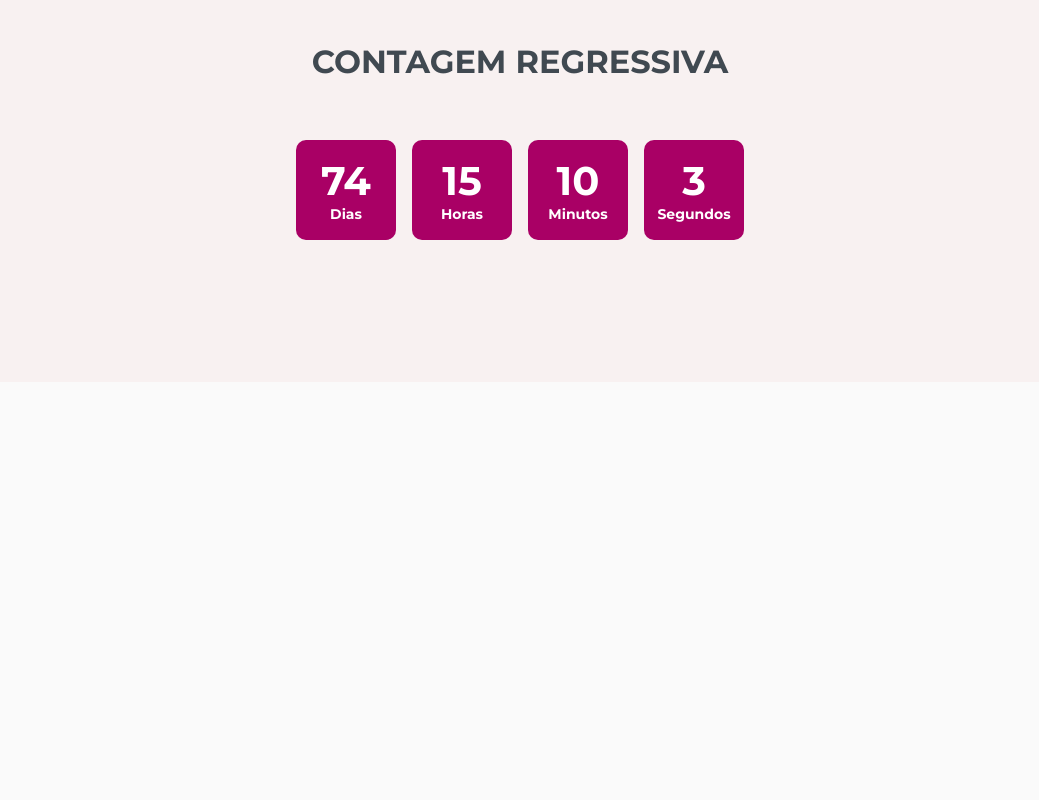
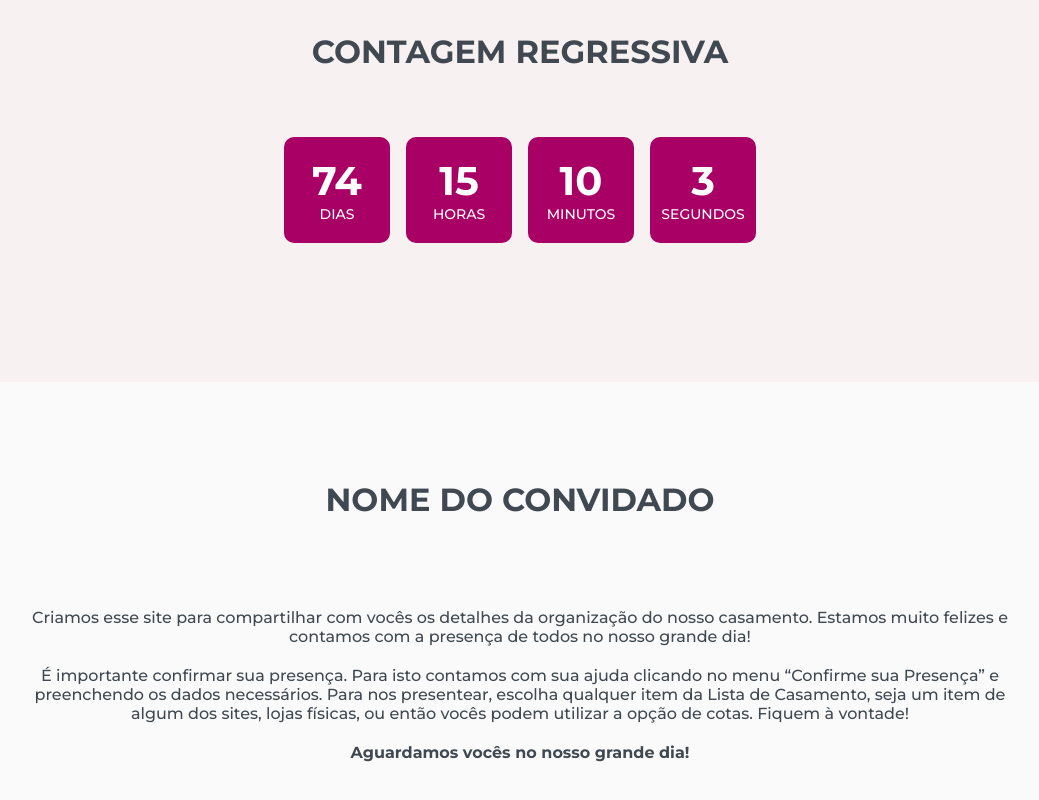
Before and after one commit to eniofilipe22/lorenaeenio, a React (Vite) app: page / in a window 1280 px wide. Shown: the part 990-1790 px from the top of the page, without its empty margins (120-1159 px from the left). Before the commit the page ends 1372 px from the top, so only its background shows below. Built offline with nearby package versions, Linux system fonts and the light colour scheme.

Commit message:
Criação da sessão de convite

```diff
--- a/src/App.css
+++ b/src/App.css
@@ -24,6 +24,23 @@
     background: url("./assets/flower2.png") bottom right no-repeat;
     background-size: 50vw;
   }
+}
+
+.convite {
+  width: 80%;
+  margin: 0 auto;
+  min-height: 50vh;
+  display: flex;
+  flex-direction: column;
+  justify-content: space-evenly;
+  padding: 40px 20px;
+  gap: 30px;
+}
+
+.convite .texto {
+  display: flex;
+  flex-direction: column;
+  gap: 20px;
 }
 
 /* .logo {
--- a/src/App.jsx
+++ b/src/App.jsx
@@ -5,6 +5,8 @@ import './App.css'
 import Menu from "./components/menu"
 import Home from "./components/home"
 import CountDown from './components/countdown'
+import Title from './components/common/title'
+import Text from './components/common/text'
 
 function App() {
   // const [count, setCount] = useState(0)
@@ -16,28 +18,14 @@ function App() {
         <Home />
       </div>
         <CountDown />
-
-
-      {/* <div>
-        <a href="https://vitejs.dev" target="_blank">
-          <img src={viteLogo} className="logo" alt="Vite logo" />
-        </a>
-        <a href="https://react.dev" target="_blank">
-          <img src={reactLogo} className="logo react" alt="React logo" />
-        </a>
-      </div>
-      <h1>Vite + React</h1>
-      <div className="card">
-        <button onClick={() => setCount((count) => count + 1)}>
-          count is {count}
-        </button>
-        <p>
-          Edit <code>src/App.jsx</code> and save to test HMR
-        </p>
-      </div>
-      <p className="read-the-docs">
-        Click on the Vite and React logos to learn more
-      </p> */}
+        <div className='convite'>
+          <Title title={"Nome do convidado"}/>
+          <div className='texto'>
+            <Text text={"Criamos esse site para compartilhar com vocês os detalhes da organização do nosso casamento. Estamos muito felizes e contamos com a presença de todos no nosso grande dia!"} />
+            <Text text={"É importante confirmar sua presença. Para isto contamos com sua ajuda clicando no menu “Confirme sua Presença” e preenchendo os dados necessários. Para nos presentear, escolha qualquer item da Lista de Casamento, seja um item de algum dos sites, lojas físicas, ou então vocês podem utilizar a opção de cotas. Fiquem à vontade!"} />
+            <Text strong={"Aguardamos vocês no nosso grande dia!"} />
+          </div>
+        </div>
     </>
   )
 }
--- /dev/null
+++ b/src/components/common/text/index.jsx
@@ -0,0 +1,13 @@
+import React from 'react'
+import './style.css'
+
+const Text = ({text, strong}) => {
+    return (
+        <div>
+            <p className='text'>{text}</p>
+            <p className='text strong'>{strong}</p>
+        </div>
+    )
+}
+
+export default Text
--- /dev/null
+++ b/src/components/common/text/style.css
@@ -0,0 +1,15 @@
+.text {
+    font-weight: 500;
+    font-size: 16px;
+    text-align: center;
+}
+
+.text.strong {
+    font-weight: 700;
+}
+
+@media (max-width: 500px) {
+    .text {
+        font-size: 16px;
+    }
+}
--- a/src/components/common/title/style.css
+++ b/src/components/common/title/style.css
@@ -2,6 +2,7 @@
     font-weight: 700;
     font-size: 32px;
     text-transform: uppercase;
+    text-align: center;
 }
 
 @media (max-width: 500px) {
--- a/src/components/countdown/counter/style.css
+++ b/src/components/countdown/counter/style.css
@@ -7,7 +7,7 @@
   justify-content: center;
   background-color: #A90065;
   color: #fff;
-  padding: 0;
+  padding: 3px;
   margin: 0;
   border-radius: 10px;
 }
@@ -18,8 +18,9 @@
 }
 
 .contagem .counter-text {
-  font-weight: 700;
+  font-weight: 500;
   font-size: 14px;
+  text-transform: uppercase;
 }
 
 @media (max-width: 500px) {
--- a/src/components/countdown/style.css
+++ b/src/components/countdown/style.css
@@ -12,8 +12,14 @@
     display: flex;
     justify-content: center;
     align-items: center;
-    padding: 0;
+    padding: 10px;
     margin-top: 60px;
     height: 100px;
-    gap: 1rem;
+    gap: 16px;
 }
+
+@media (max-width: 500px) {
+    .countdown-container {
+        gap: 8px;
+    }
+}
```
